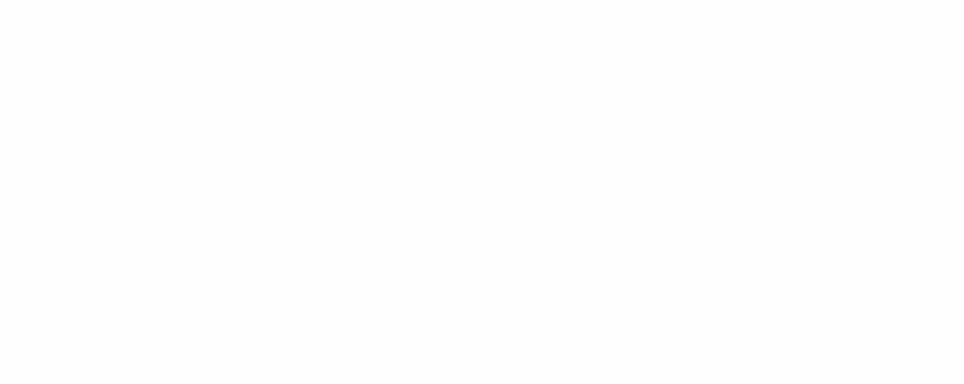
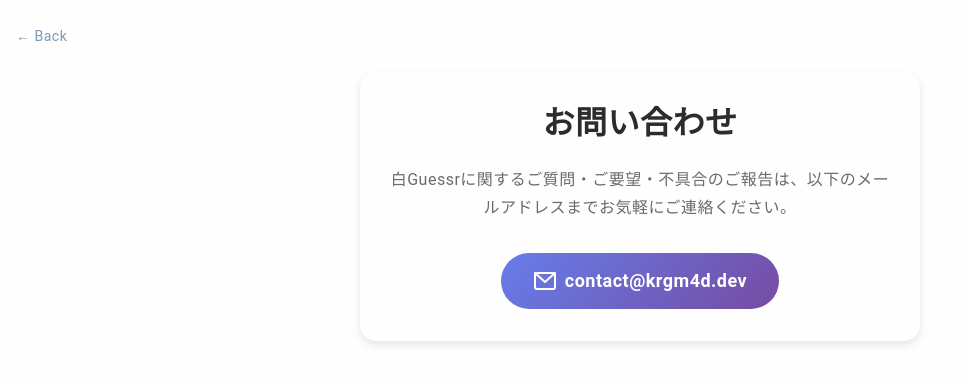
Before and after one commit to Kurogoma4D/shiro-guessr, an Angular app: page /support in a window 1280 px wide. Before the commit this address led to /. Shown: the top 384 px of the page, without its empty margins (0-964 px from the left). Built offline with nearby package versions, Linux system fonts and the light colour scheme.

Commit message:
Add support

```diff
--- a/src/app/app.routes.ts
+++ b/src/app/app.routes.ts
@@ -27,6 +27,11 @@
       import('./components/ios-landing/ios-landing.component').then((m) => m.IosLandingComponent),
   },
   {
+    path: 'support',
+    loadComponent: () =>
+      import('./components/support/support.component').then((m) => m.SupportComponent),
+  },
+  {
     path: 'privacy-policy',
     loadComponent: () =>
       import('./components/privacy-policy/privacy-policy.component').then((m) => m.PrivacyPolicyComponent),
--- /dev/null
+++ b/src/app/components/support/support.component.css
@@ -0,0 +1,73 @@
+:host {
+  display: block;
+  min-height: 100vh;
+  padding: var(--spacing-lg) var(--spacing-md);
+}
+
+.support {
+  max-width: 560px;
+  margin: 0 auto;
+  background-color: var(--md-sys-color-surface, var(--color-white));
+  border-radius: var(--border-radius-xl);
+  box-shadow: var(--shadow-md);
+  padding: var(--spacing-xl) var(--spacing-lg);
+  text-align: center;
+}
+
+.support__title {
+  font-size: var(--font-size-display);
+  font-weight: var(--font-weight-bold);
+  color: var(--md-sys-color-on-surface, var(--color-gray-900));
+  margin-bottom: var(--spacing-lg);
+}
+
+.support__text {
+  font-size: var(--font-size-base);
+  line-height: 1.7;
+  color: var(--md-sys-color-on-surface-variant, var(--color-gray-700));
+  margin-bottom: var(--spacing-xl);
+}
+
+.support__mail-link {
+  display: inline-flex;
+  align-items: center;
+  gap: var(--spacing-sm);
+  padding: var(--spacing-md) var(--spacing-xl);
+  border-radius: var(--border-radius-full);
+  background: var(--gradient-primary);
+  color: var(--color-white);
+  font-size: var(--font-size-lg);
+  font-weight: var(--font-weight-semibold);
+  text-decoration: none;
+  transition: transform var(--transition-fast), opacity var(--transition-fast);
+}
+
+.support__mail-link:hover {
+  transform: scale(1.03);
+  opacity: 0.9;
+  color: var(--color-white);
+  text-decoration: none;
+}
+
+.support__mail-icon {
+  flex-shrink: 0;
+}
+
+.support__note {
+  font-size: var(--font-size-sm);
+  color: var(--md-sys-color-on-surface-variant, var(--color-gray-500));
+  margin-top: var(--spacing-lg);
+}
+
+.support__back {
+  display: inline-block;
+  margin-bottom: var(--spacing-lg);
+  font-size: var(--font-size-sm);
+  color: var(--md-sys-color-primary, var(--color-primary));
+  text-decoration: none;
+  transition: color var(--transition-fast);
+}
+
+.support__back:hover {
+  text-decoration: underline;
+}
--- /dev/null
+++ b/src/app/components/support/support.component.html
@@ -0,0 +1,27 @@
+<a class="support__back" routerLink="/app">&larr; Back</a>
+
+<article class="support">
+  <h1 class="support__title">お問い合わせ</h1>
+  <p class="support__text">
+    白Guessrに関するご質問・ご要望・不具合のご報告は、以下のメールアドレスまでお気軽にご連絡ください。
+  </p>
+
+  <a class="support__mail-link" href="mailto:contact@krgm4d.dev">
+    <svg
+      class="support__mail-icon"
+      width="24"
+      height="24"
+      viewBox="0 0 24 24"
+      fill="none"
+      stroke="currentColor"
+      stroke-width="2"
+      stroke-linecap="round"
+      stroke-linejoin="round"
+      aria-hidden="true"
+    >
+      <rect x="2" y="4" width="20" height="16" rx="2" />
+      <path d="M22 4L12 13 2 4" />
+    </svg>
+    contact&#64;krgm4d.dev
+  </a>
+</article>
--- /dev/null
+++ b/src/app/components/support/support.component.ts
@@ -0,0 +1,11 @@
+import { Component, ChangeDetectionStrategy } from '@angular/core';
+import { RouterLink } from '@angular/router';
+
+@Component({
+  selector: 'app-support',
+  imports: [RouterLink],
+  templateUrl: './support.component.html',
+  styleUrl: './support.component.css',
+  changeDetection: ChangeDetectionStrategy.OnPush,
+})
+export class SupportComponent {}
```
